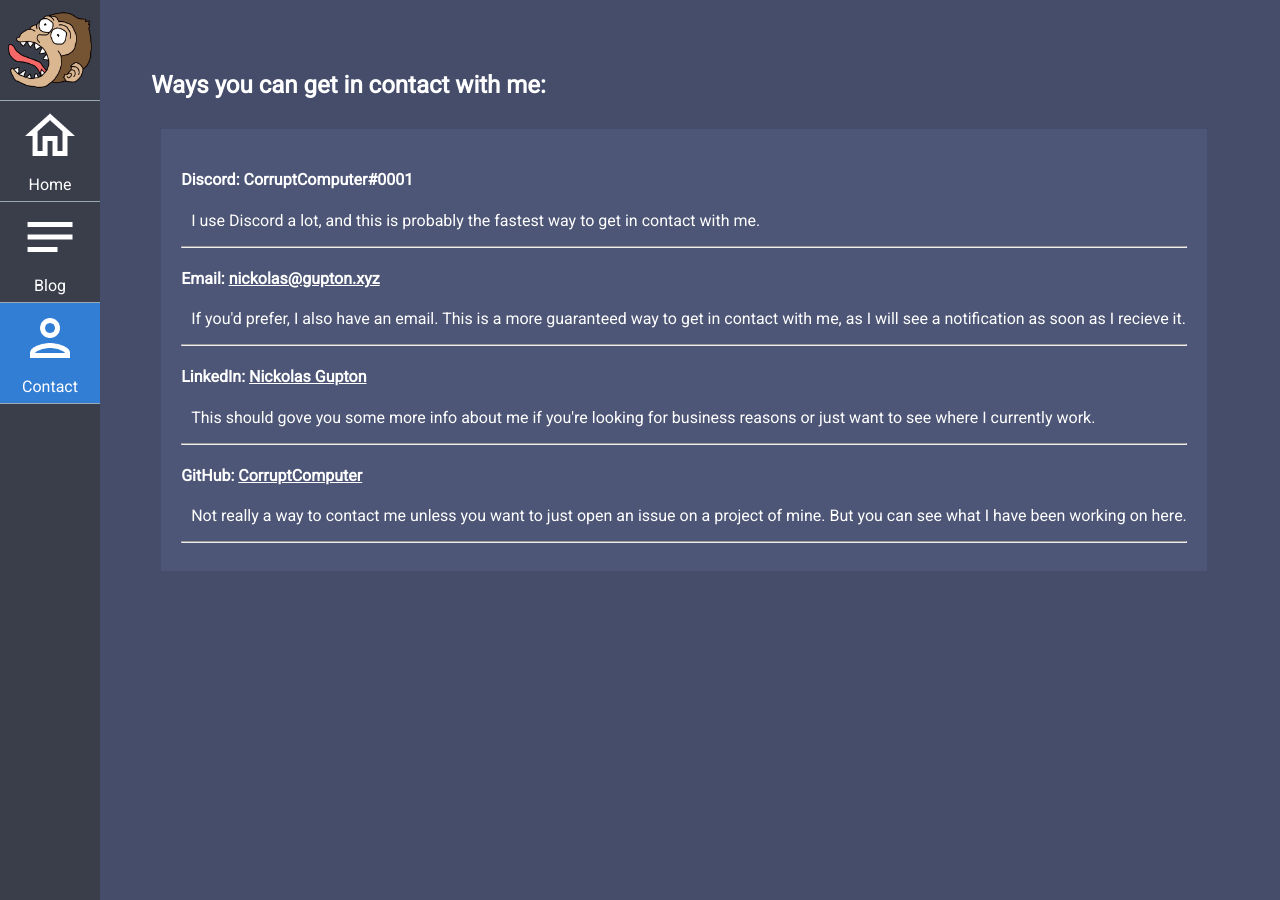
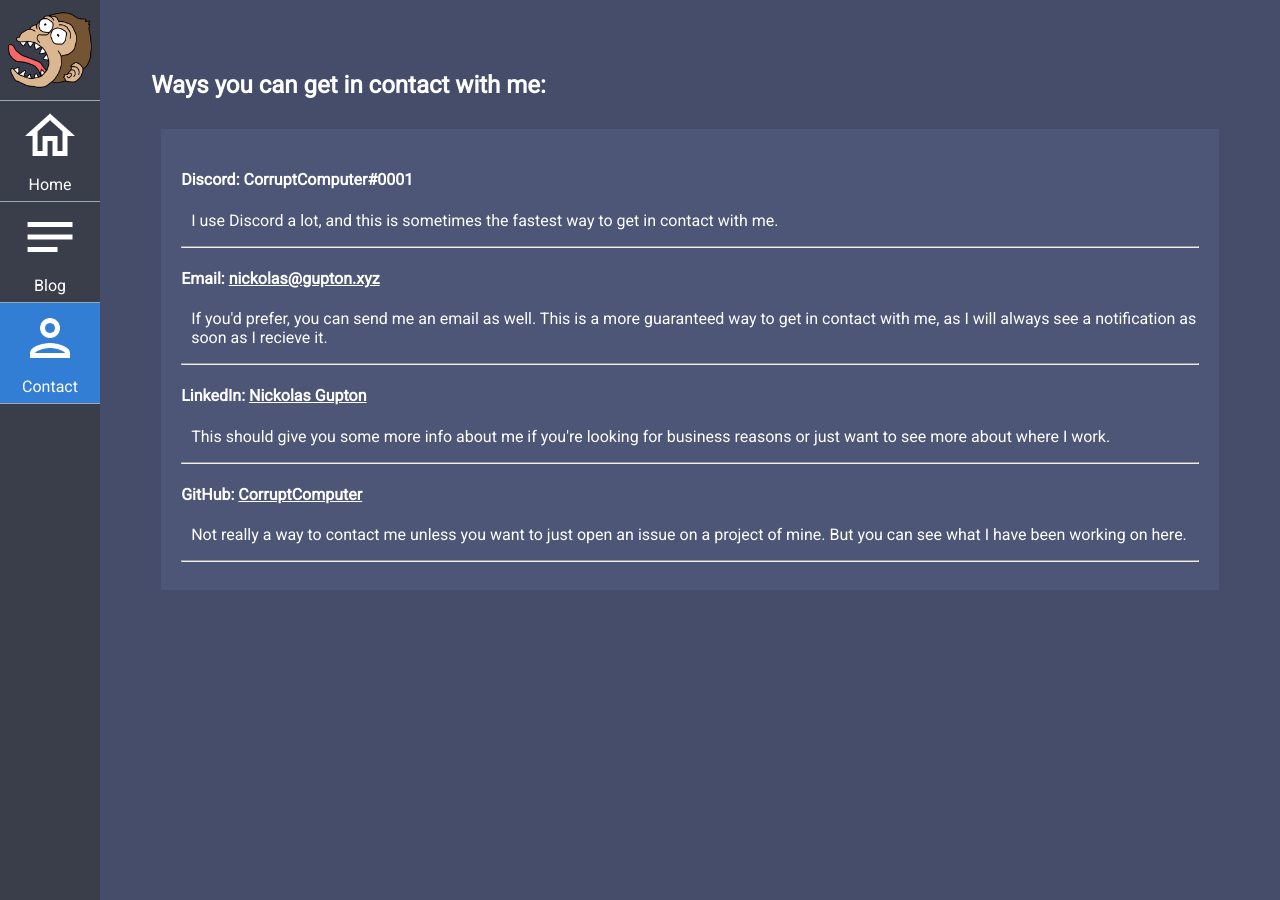
Before and after one commit to CorruptComputer/home, a Jekyll site: the page built from contact.html, in a window 1280 px wide. Built offline with Jekyll 4.4.1, drawn with Linux system fonts in a browser that asks for light colours.

Commit message:
Changed the wording on the Contact page

```diff
--- a/contact.html
+++ b/contact.html
@@ -6,15 +6,15 @@
 <div class="row">
    <div class="box">
        <h4>Discord: CorruptComputer#0001</h4>
-       <p>I use Discord a lot, and this is probably the fastest way to get in contact with me.
+       <p>I use Discord a lot, and this is sometimes the fastest way to get in contact with me.
        </p><hr />
 
        <h4>Email: <a href="mailto:nickolas@gupton.xyz">nickolas@gupton.xyz</a></h4>
-       <p>If you'd prefer, I also have an email. This is a more guaranteed way to get in contact with me, as I will see a notification as soon as I recieve it.
+       <p>If you'd prefer, you can send me an email as well. This is a more guaranteed way to get in contact with me, as I will always see a notification as soon as I recieve it.
        </p><hr />
 
        <h4>LinkedIn: <a href="https://www.linkedin.com/in/nickolasgupton/">Nickolas Gupton</a></h4>
-       <p>This should gove you some more info about me if you're looking for business reasons or just want to see where I currently work.
+       <p>This should give you some more info about me if you're looking for business reasons or just want to see more about where I work.
        </p><hr />
 
        <h4>GitHub: <a href="https://github.com/CorruptComputer">CorruptComputer</a></h4>
```
